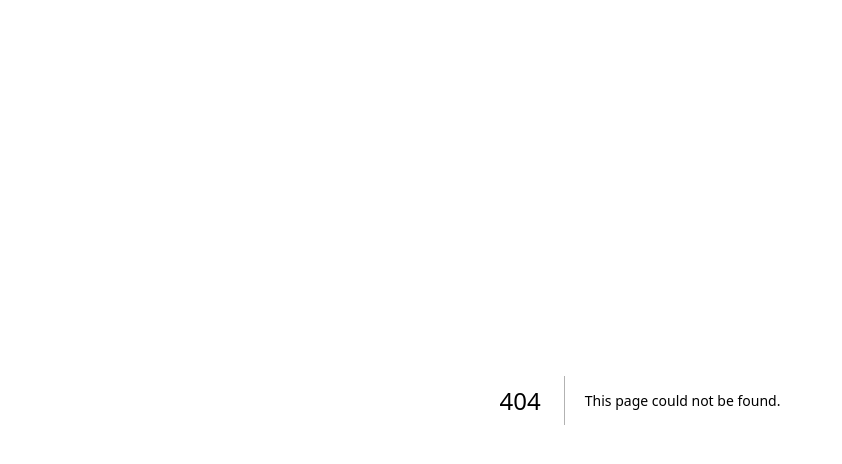
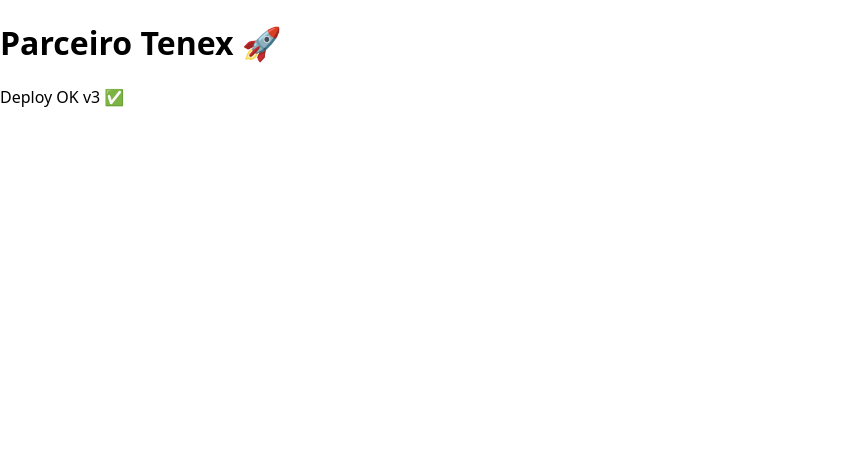
Before and after one commit to tenexoticas-cmyk/parceiro-tenex, a Next.js app: page /app/app in a window 1280 px wide. Before the commit this address had no page. Shown: the top 464 px of the page, without its empty margins (0-842 px from the left). Built offline with nearby package versions, Linux system fonts and the light colour scheme.

Commit message:
Update and rename app/app/page.js to app/app/app/page.js

```diff
--- /dev/null
+++ b/app/app/app/page.js
@@ -0,0 +1,8 @@
+export default function Page() {
+  return (
+    <main>
+      <h1>Parceiro Tenex 🚀</h1>
+      <p>Deploy OK v3 ✅</p>
+    </main>
+  )
+}
```
Also changed, not shown: app/app/page.js (deleted, +0 -8 lines).
